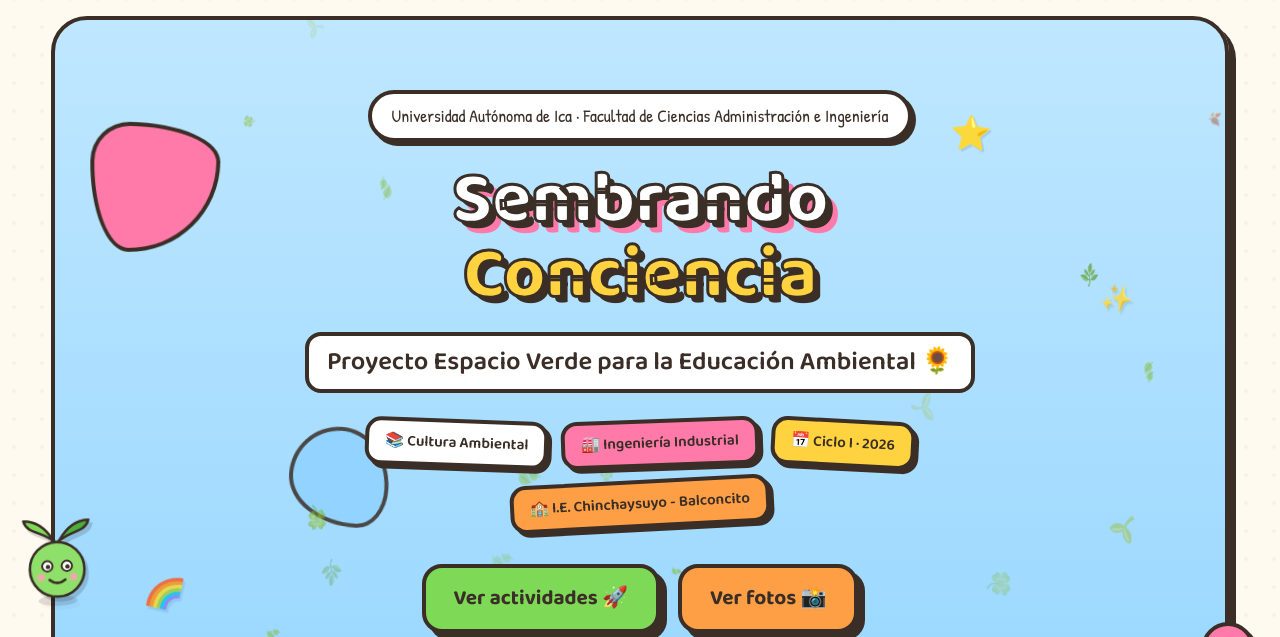
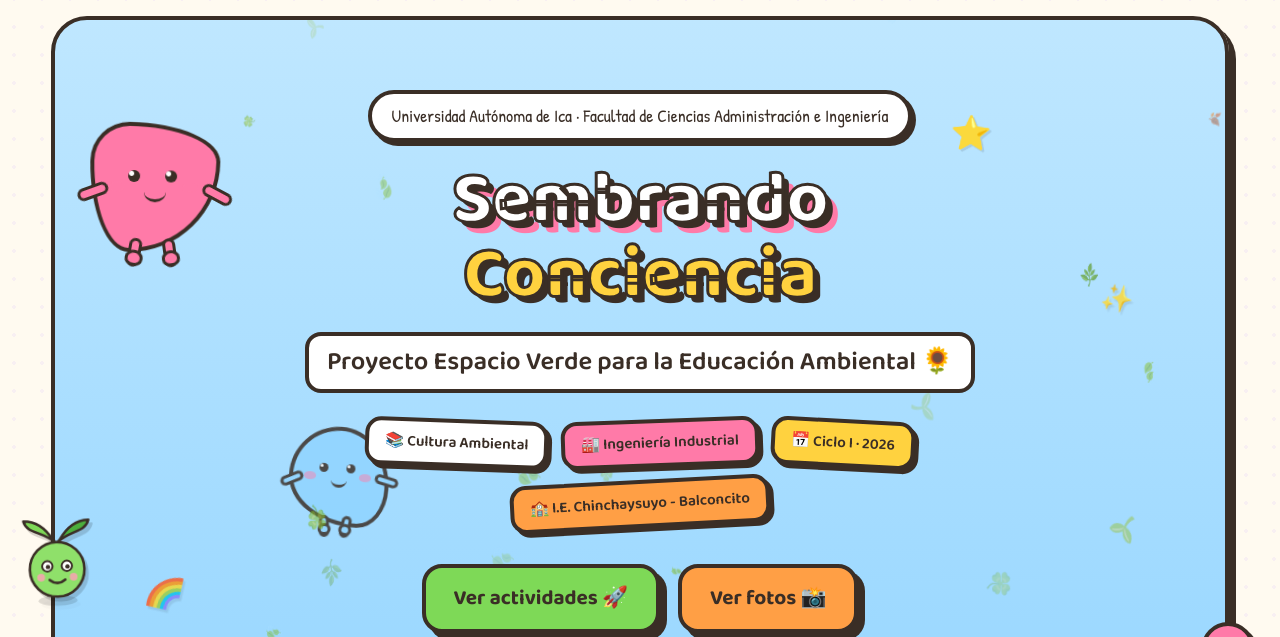
Before and after one commit to cesarrodrigoricales-cpu/proyectAmbiente, a plain HTML site: page index.html in a window 1280 px wide. Shown: the part 99-736 px from the top of the page. Drawn offline with Linux system fonts and the light colour scheme; a script that the page names is missing.

Commit message:
version 1.2

```diff
--- /dev/null
+++ b/blob-faces.js
@@ -0,0 +1,62 @@
+/* ==========================================================================
+   BLOB FACES — agrega caritas tiernas y bracitos que saludan
+   a cada figura geométrica .kawaii-blob del sitio, sin tocar el HTML.
+   ========================================================================== */
+(function () {
+  function addFaceAndArms(blob, index) {
+    // Carita (ojitos + cachetitos + boquita)
+    const face = document.createElement('div');
+    face.className = 'blob-face';
+    face.innerHTML =
+      '<span class="blob-eye eye-left"></span>' +
+      '<span class="blob-eye eye-right"></span>' +
+      '<span class="blob-blush blush-left"></span>' +
+      '<span class="blob-blush blush-right"></span>' +
+      '<span class="blob-mouth"></span>';
+
+    // Bracitos
+    const armLeft = document.createElement('span');
+    armLeft.className = 'blob-arm arm-left';
+    const armRight = document.createElement('span');
+    armRight.className = 'blob-arm arm-right';
+
+    // Piecitos con su pie redondito
+    const legLeft = document.createElement('span');
+    legLeft.className = 'blob-leg leg-left';
+    const legRight = document.createElement('span');
+    legRight.className = 'blob-leg leg-right';
+
+    // Delays escalonados para que no todos se muevan igual (más tierno y natural)
+    const baseDelay = (index % 6) * 0.35;
+    armLeft.style.animationDelay = baseDelay + 's';
+    armRight.style.animationDelay = (baseDelay + 0.3) + 's';
+    legLeft.style.animationDelay = (baseDelay + 0.15) + 's';
+    legRight.style.animationDelay = (baseDelay + 0.45) + 's';
+
+    face.querySelectorAll('.blob-eye').forEach(function (eye, i) {
+      eye.style.animationDelay = (baseDelay + i * 0.7) + 's';
+    });
+
+    blob.appendChild(face);
+    blob.appendChild(armLeft);
+    blob.appendChild(armRight);
+    blob.appendChild(legLeft);
+    blob.appendChild(legRight);
+  }
+
+  function init() {
+    var blobs = document.querySelectorAll('.kawaii-blob');
+    blobs.forEach(function (blob, index) {
+      // Evita duplicar si el script corre más de una vez
+      if (!blob.querySelector('.blob-face')) {
+        addFaceAndArms(blob, index);
+      }
+    });
+  }
+
+  if (document.readyState === 'loading') {
+    document.addEventListener('DOMContentLoaded', init);
+  } else {
+    init();
+  }
+})();
--- a/index.html
+++ b/index.html
@@ -93,6 +93,8 @@
   <section id="problema" class="section-block bg-white style-kids">
     <div class="kawaii-blob blob-green" style="width:150px;height:150px;top:6%;right:38%;"></div>
     <div class="kawaii-blob blob-yellow blob-prob-corner"></div>
+    <div class="kawaii-blob blob-circle blob-tangerine" style="width:58px;height:58px;top:0%;left:47%;"></div>
+    <div class="kawaii-blob blob-round-square blob-blue" style="width:70px;height:70px;bottom:4%;left:1%;"></div>
 
     <div class="container">
       <div class="section-header">
@@ -148,6 +150,8 @@
   <section id="justificacion" class="section-block bg-pale style-kids">
     <div class="kawaii-blob blob-blue blob-just-left"></div>
     <div class="kawaii-blob blob-pink blob-just-right"></div>
+    <div class="kawaii-blob blob-circle blob-grape" style="width:54px;height:54px;top:-10px;right:9%;"></div>
+    <div class="kawaii-blob blob-drop blob-yellow" style="width:62px;height:62px;bottom:14%;left:6%;"></div>
 
     <div class="container">
       <div class="section-header">
@@ -197,6 +201,7 @@
   <section id="actividades" class="section-block bg-white style-kids">
     <div class="kawaii-blob blob-yellow blob-act-top"></div>
     <div class="kawaii-blob blob-green blob-act-middle"></div>
+    <div class="kawaii-blob blob-drop blob-tangerine" style="width:64px;height:64px;top:-6px;left:47%;"></div>
 
     <div class="container">
       <div class="section-header">
@@ -207,6 +212,7 @@
 
       <!-- JORNADA 1 -->
       <div class="jornada reveal">
+        <div class="kawaii-blob blob-circle blob-pink" style="width:48px;height:48px;top:-16px;right:28px;"></div>
         <div class="jornada-header">
           <span class="jornada-badge">Jornada 1</span>
           <h3 class="jornada-fecha">📅 Miércoles 03 de Junio</h3>
@@ -303,6 +309,7 @@
 
       <!-- JORNADA 3 -->
       <div class="jornada reveal">
+        <div class="kawaii-blob blob-round-square blob-green" style="width:54px;height:54px;bottom:-14px;left:22px;"></div>
         <div class="jornada-header">
           <span class="jornada-badge">Jornada 3</span>
           <h3 class="jornada-fecha">📅 Miércoles 1 de Julio</h3>
@@ -351,6 +358,7 @@
 
       <!-- JORNADA 4 -->
       <div class="jornada jornada--final reveal">
+        <div class="kawaii-blob blob-drop blob-tangerine" style="width:50px;height:50px;top:-14px;left:30px;"></div>
         <div class="jornada-header">
           <span class="jornada-badge jornada-badge--gold">Jornada Final 🏆</span>
           <h3 class="jornada-fecha">📅 Miércoles 17 de Julio</h3>
@@ -407,6 +415,9 @@
 
   <!-- ══════════ GALERÍA GENERAL ══════════ -->
   <section id="galeria" class="section-block bg-dark-green">
+    <div class="kawaii-blob blob-circle blob-yellow" style="width:56px;height:56px;top:0;left:8%;"></div>
+    <div class="kawaii-blob blob-circle blob-pink" style="width:50px;height:50px;top:5%;right:9%;"></div>
+
     <div class="container">
       <div class="section-header">
         <p class="section-eyebrow reveal">Momentos capturados 📸</p>
@@ -493,6 +504,7 @@
   <section id="integrantes" class="section-block bg-pale style-kids">
     <div class="kawaii-blob blob-pink blob-team-1"></div>
     <div class="kawaii-blob blob-blue blob-team-2"></div>
+    <div class="kawaii-blob blob-drop blob-grape" style="width:58px;height:58px;bottom:-8px;right:11%;"></div>
 
     <div class="container">
       <div class="section-header">
@@ -571,6 +583,7 @@
 
   <!-- FOOTER -->
   <footer class="footer">
+    <div class="kawaii-blob blob-circle blob-pink" style="width:48px;height:48px;top:-22px;left:6%;"></div>
     <div class="container">
       <button class="btn-primary footer-celebrate" id="celebrateBtn">¡Celebremos! 🎉</button>
       <div class="footer-top">
@@ -610,6 +623,7 @@
   </svg>
 
   <button class="back-top" id="backTop" aria-label="Volver arriba">↑</button>
+  <script src="blob-faces.js"></script>
   <script src="script.js"></script>
 </body>
 </html>
--- a/style.css
+++ b/style.css
@@ -167,6 +167,13 @@ a:focus-visible, button:focus-visible {
 .blob-yellow { background: var(--sun);       border-radius: 60% 40% 30% 70% / 60% 30% 70% 40%; animation-delay: -1.5s; }
 .blob-blue   { background: var(--sky-deep);  border-radius: 50% 50% 30% 70% / 50% 60% 40% 50%; animation-delay: -3s; }
 .blob-green  { background: var(--grass);     border-radius: 40% 60% 40% 60% / 50% 50% 50% 50%; animation-delay: -2.2s; }
+.blob-tangerine { background: var(--tangerine); border-radius: 45% 55% 55% 45% / 55% 45% 55% 45%; animation-delay: -0.8s; }
+.blob-grape  { background: var(--grape);     border-radius: 55% 45% 45% 55% / 45% 55% 45% 55%; animation-delay: -2.6s; }
+
+/* Variantes de forma — para que no sean solo "blobs", sino amiguitos distintos */
+.blob-circle       { border-radius: 50% !important; }
+.blob-round-square  { border-radius: 30% 26% 32% 28% / 28% 32% 26% 30% !important; }
+.blob-drop          { border-radius: 50% 50% 50% 6% / 50% 50% 6% 50% !important; }
 
 .blob-hero-1 { width: 130px; height: 130px; top: 12%; left: 3%; }
 .blob-hero-2 { width: 170px; height: 150px; bottom: 10%; right: 3%; }
@@ -818,3 +825,162 @@ a:focus-visible, button:focus-visible {
   .jornada-media .photos-row { grid-template-columns: repeat(3, 1fr); }
   .section-title { font-size: 2.2rem; }
 }
+
+/* ==========================================================================
+   BLOBS CON CARITA — caritas tiernas + bracitos que saludan
+   Se inyectan automáticamente por blob-faces.js dentro de cada .kawaii-blob
+   ========================================================================== */
+
+/* Aseguramos que los brazos puedan sobresalir del blob sin recortarse */
+.kawaii-blob { overflow: visible; }
+
+.blob-face {
+  position: absolute;
+  inset: 0;
+  pointer-events: none;
+  z-index: 2;
+}
+
+/* Ojitos */
+.blob-eye {
+  position: absolute;
+  top: 36%;
+  width: 10%;
+  height: 10%;
+  min-width: 6px;
+  min-height: 6px;
+  background: var(--ink);
+  border-radius: 50%;
+  transform-origin: center;
+  animation: blobBlink 4.5s ease-in-out infinite;
+}
+.blob-eye::after {
+  content: "";
+  position: absolute;
+  top: 12%;
+  left: 12%;
+  width: 35%;
+  height: 35%;
+  background: var(--white);
+  border-radius: 50%;
+}
+.eye-left { left: 28%; }
+.eye-right { left: 58%; }
+
+/* Cachetitos sonrojados */
+.blob-blush {
+  position: absolute;
+  top: 46%;
+  width: 13%;
+  height: 8%;
+  min-width: 7px;
+  min-height: 5px;
+  background: rgba(255, 122, 168, 0.55);
+  border-radius: 50%;
+}
+.blush-left { left: 12%; }
+.blush-right { left: 72%; }
+
+/* Boquita — sonrisa curva simple */
+.blob-mouth {
+  position: absolute;
+  top: 52%;
+  left: 41%;
+  width: 18%;
+  height: 10%;
+  min-width: 9px;
+  min-height: 6px;
+  border: 0 solid transparent;
+  border-bottom: 3px solid var(--ink);
+  border-radius: 0 0 60% 60% / 0 0 100% 100%;
+}
+
+@keyframes blobBlink {
+  0%, 88%, 100% { transform: scaleY(1); }
+  92% { transform: scaleY(0.15); }
+  96% { transform: scaleY(1); }
+}
+
+/* Bracitos tiernos que se van saludando */
+.blob-arm {
+  position: absolute;
+  top: 44%;
+  width: 26%;
+  height: 11%;
+  min-width: 16px;
+  min-height: 8px;
+  background-color: inherit;
+  border: 3px solid var(--ink);
+  border-radius: 30px;
+  z-index: 1;
+}
+.arm-left {
+  left: -15%;
+  transform-origin: 100% 50%;
+  animation: armWaveLeft 2.6s ease-in-out infinite;
+}
+.arm-right {
+  right: -15%;
+  transform-origin: 0% 50%;
+  animation: armWaveRight 2.6s ease-in-out infinite;
+}
+
+@keyframes armWaveLeft {
+  0%, 100% { transform: rotate(6deg); }
+  50% { transform: rotate(-28deg); }
+}
+@keyframes armWaveRight {
+  0%, 100% { transform: rotate(-6deg); }
+  50% { transform: rotate(28deg); }
+}
+
+/* Piecitos — cuelgan del borde inferior y se columpian con su pie redondito */
+.blob-leg {
+  position: absolute;
+  bottom: -16%;
+  width: 11%;
+  height: 24%;
+  min-width: 6px;
+  min-height: 16px;
+  background-color: inherit;
+  border: 3px solid var(--ink);
+  border-radius: 20px;
+  transform-origin: 50% 0%;
+  z-index: 1;
+}
+.blob-leg::after {
+  content: "";
+  position: absolute;
+  bottom: -8%;
+  left: 50%;
+  transform: translateX(-50%);
+  width: 165%;
+  height: 42%;
+  background-color: inherit;
+  border: 3px solid var(--ink);
+  border-radius: 50% 50% 45% 45%;
+}
+.leg-left {
+  left: 30%;
+  animation: legSwingLeft 1.9s ease-in-out infinite;
+}
+.leg-right {
+  left: 56%;
+  animation: legSwingRight 1.9s ease-in-out infinite;
+}
+
+@keyframes legSwingLeft {
+  0%, 100% { transform: rotate(-10deg); }
+  50% { transform: rotate(10deg); }
+}
+@keyframes legSwingRight {
+  0%, 100% { transform: rotate(10deg); }
+  50% { transform: rotate(-10deg); }
+}
+
+@media (max-width: 640px) {
+  .blob-arm, .blob-leg, .blob-leg::after { border-width: 2.5px; }
+}
+
+/* Ancla de posicionamiento para el amiguito que asoma en el footer */
+.footer { position: relative; }
```
